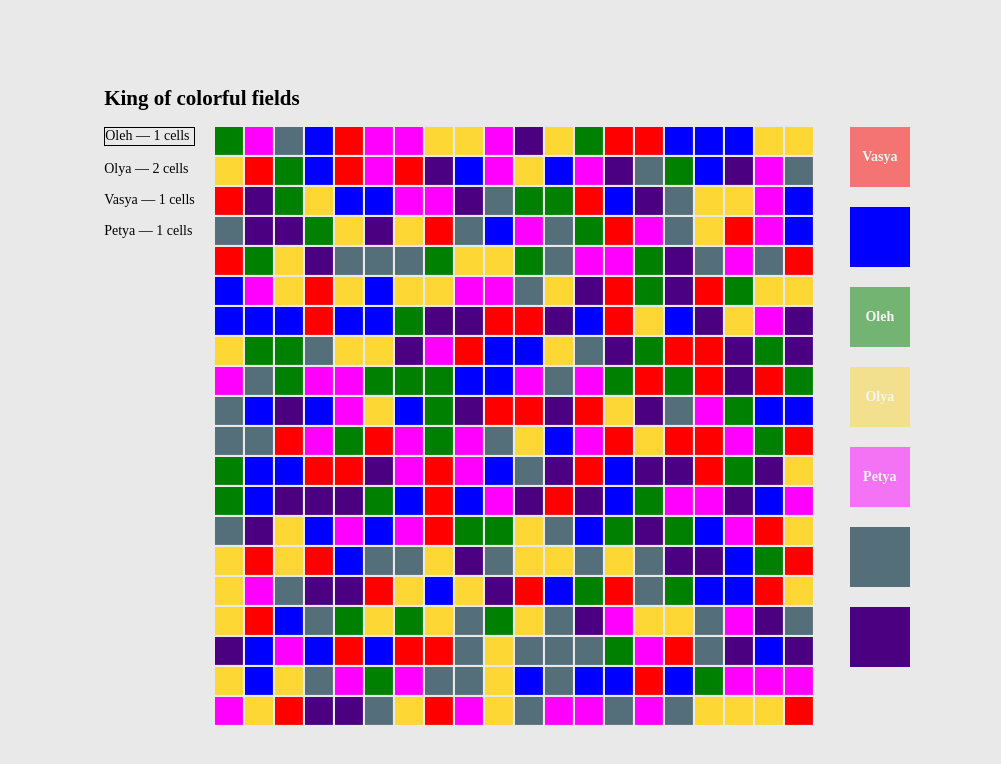
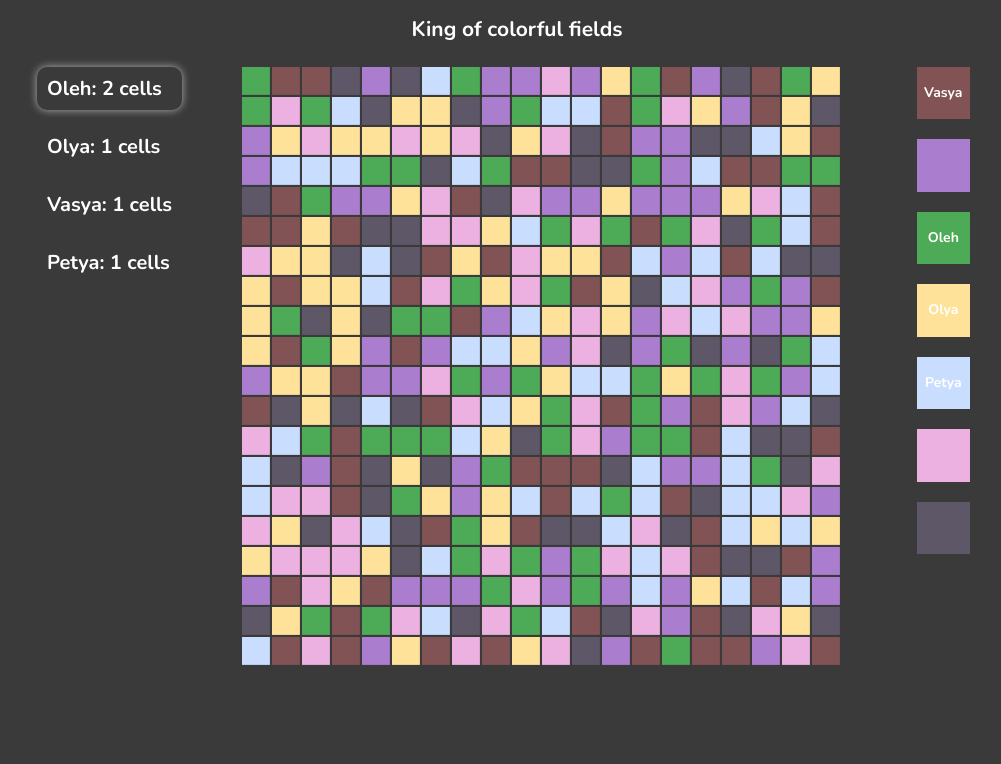
Before and after one commit to Lol9tor/KingOfColorsFields, a website built with webpack: page index.html in a window 1280 px wide. Shown: the whole page, without its empty margins (123-1124 px from the left). Built offline with nearby package versions, Linux system fonts and the light colour scheme.

Commit message:
add new colors, add new font, change some styles

```diff
--- a/index.html
+++ b/index.html
@@ -2,7 +2,9 @@
 <html>
 <head>
     <meta charset="UTF-8">
+    <meta name="viewport" content="width=device-width, initial-scale=1" />
     <title>King of colorful fields</title>
+    <link href="https://fonts.googleapis.com/css2?family=Nunito:ital,wght@0,700;1,400&display=swap" rel="stylesheet">
 </head>
 <body>
 
--- a/src/assets/scss/index.scss
+++ b/src/assets/scss/index.scss
@@ -1,5 +1,6 @@
-$main-color: #e9e9e9;
+$main-color:#3a3a3a;
 $font-size: 14px;
+$font-family: 'Nunito', sans-serif;
 
 @import './normalize.css';
 
@@ -8,18 +9,26 @@ body {
   padding: 0;
   background-color: $main-color;
   font-size: $font-size;
+  font-family: $font-family;
+  color: #fff;
+}
+
+h2 {
+  text-align: center;
+  margin-bottom: 25px;
 }
 
 #root {
+  margin: 0 auto;
+  max-width: 960px;
+}
+
+#wrapper {
   display: flex;
-  justify-content: center;
-  align-items: center;
-  height: 100vh;
+  justify-content: space-between;
 }
 
 #colorsPanel {
-  vertical-align: top;
-  display: inline-block;
   margin-left: 25px;
   position: relative;
 }
@@ -44,17 +53,17 @@ body {
 }
 
 .playersPanel {
-  display: inline-block;
-  vertical-align: top;
-
   ul {
     margin: 0 20px 0 0;
     padding: 0;
     list-style-type: none;
     li {
+      font-size: 20px;
       margin-bottom: 15px;
+      padding: 10px 10px;
       &.active {
-        border: 1px solid black;
+        box-shadow: 0px 0px 8px 0px rgba(255, 255, 255, 0.6);
+        border-radius: 10px;
       }
     }
   }
--- /dev/null
+++ b/src/config/config.js
@@ -0,0 +1,4 @@
+export const colors = {
+  gameField: ['#815355', '#aa7dce', '#4daa57', '#ffe29a', '#c9ddff', '#ecb0e1', '#5e5768']
+}
+export const bonuses = ['bomb', 'freeze', 'mixCells', 'newCells', 'night']
--- a/src/drawer.js
+++ b/src/drawer.js
@@ -8,11 +8,11 @@ export default class Drawer {
 		this.width = game.field.width * this.cellSize;
 		this.height = game.field.height * this.cellSize;
 		this.handlers = handlers;
+		this.playersViewMode = false;
 		// this.initializeDrawing();
 	}
-}
 
-Drawer.prototype.initializeDrawing = function () {
+	initializeDrawing () {
 		const canvasEl = document.createElement('canvas'),
 			wrapperElement = document.createElement('div'),
 			title =  document.createElement('h2');
@@ -28,14 +28,29 @@ Drawer.prototype.initializeDrawing = function () {
 		this.colorsPanel.style.height = this.height + 'px';
 		this.colorsPanel.style.width = this.cellSize * 3 + 'px';
 		// this.render();
-	wrapperElement.appendChild(title);
 		wrapperElement.appendChild(this.playersPanel);
 		wrapperElement.appendChild(canvasEl);
 		wrapperElement.appendChild(this.colorsPanel);
-	document.getElementById('root').appendChild(wrapperElement);
-};
 
-Drawer.prototype.drawField = function () {
+		const rootEl = document.getElementById('root');
+		rootEl.appendChild(title);
+		rootEl.appendChild(wrapperElement);
+
+		canvasEl.addEventListener('mousedown', this.handleMouseDown);
+		window.addEventListener('mouseup', this.handleMouseUp);
+	}
+
+	handleMouseDown () {
+		this.playersViewMode = true;
+	}
+
+	handleMouseUp () {
+		if (this.playersViewMode) {
+			this.playersViewMode = false;
+		}
+	}
+
+	drawField () {
 		for (let i = 0; i < this.field.cells.length; i++) {
 			for (let j = 0; j < this.field.cells[i].length; j++) {
 				let obj = this.field.cells[i][j],
@@ -45,49 +60,48 @@ Drawer.prototype.drawField = function () {
 				this.canvas.fillRect(x, y, 0.93 * this.cellSize, 0.93 * this.cellSize); //for making margins between cells
 			}
 		}
-};
+	}
 
-Drawer.prototype.drawColorPanel = function () {
+	drawColorPanel () {
 		const panelButtonWrapper = document.createElement('div');
 		panelButtonWrapper.setAttribute('id', 'panelButtonWrapper');
 		for (let i = 0; i < this.field.colors.length; i++) {
 			const panelButton = document.createElement('div'),
 				currentColor = this.field.colors[i];
 			panelButton.setAttribute('data-color', currentColor);
-		panelButton.style.height = this.cellSize * 2 + 'px';
-		panelButton.style.width = this.cellSize * 2 + 'px';
-		panelButton.style.lineHeight = this.cellSize * 2 + 'px';
+			panelButton.style.height = this.cellSize * 1.75 + 'px';
+			panelButton.style.width = this.cellSize * 1.75 + 'px';
+			panelButton.style.lineHeight = this.cellSize * 1.75 + 'px';
 			panelButton.style.backgroundColor = currentColor;
 			if (this.game.getAvailableColors().includes(currentColor)){
 				panelButton.addEventListener('click', this.playerMove.bind(this));
 			} else {
 				const currentPlayer = this.game.players.find((pl)=>pl.cells[0].currentColor === currentColor);
-			panelButton.style.opacity = 0.5;
 				panelButton.innerHTML = `<span>${currentPlayer.user}</span>`;
 			}
 			panelButtonWrapper.appendChild(panelButton);
 		}
 		this.colorsPanel.innerHTML = '';
 		this.colorsPanel.appendChild(panelButtonWrapper);
-};
+	}
 
-Drawer.prototype.drawPlayersPanel = function (currentPlayer) {
+	drawPlayersPanel (currentPlayer) {
 		const listWrapper = document.createElement('ul'),
 			list = this.game.players.map((pl)=>{
-			return `<li class=${pl.user===currentPlayer.user?'active':''}>${pl.user} — ${pl.cells.length} cells</li>`;
+				return `<li class=${pl.user===currentPlayer.user?'active':''}>${pl.user}:  ${pl.cells.length} cells</li>`;
 			});
-	console.log(list);
 		listWrapper.innerHTML = list.join('');
 		this.playersPanel.innerHTML = '';
 		this.playersPanel.appendChild(listWrapper);
-};
+	}
 
-Drawer.prototype.render = function (currentPlayer) {
+	playerMove (e) {
+		this.handlers.selectColor(e.currentTarget.getAttribute('data-color'));
+	}
+
+	render (currentPlayer) {
 		this.drawPlayersPanel(currentPlayer);
 		this.drawField();
 		this.drawColorPanel();
-};
-
-Drawer.prototype.playerMove = function (e) {
-	this.handlers.selectColor(e.currentTarget.getAttribute('data-color'));
-};
+	}
+}
--- a/src/field.js
+++ b/src/field.js
@@ -1,19 +1,19 @@
 import Cell from './cell';
 import {getRandomArrayElement} from './utils/helper';
+import { colors, bonuses } from './config/config';
 
 export default class Field {
 	constructor(w, h) {
 		this.width = w || 20;
 		this.height = h || 20;
-		this.colors = ['red', 'blue', 'green', '#FDD835', 'magenta', '#546e7a', 'indigo'];
-		this.bonuses = ['bomb', 'freeze', 'mixCells', 'newCells', 'night'];
+		this.colors = colors.gameField;
+		this.bonuses = bonuses;
 		this.FREQUANCY_BONUSES = 0.025;
 		this.cells = [];
 		this.createField();
 	}
-}
 
-Field.prototype.createField = function () {
+	createField () {
 		for (let i = 0; i < this.width; i++) {
 			this.cells[i] = [];
 			for (let j = 0; j < this.height; j++) {
@@ -33,4 +33,5 @@ Field.prototype.createField = function () {
 				//i ? (i--) : (i=0);
 			}
 		}
-};
+	}
+}
--- a/src/utils/helper.js
+++ b/src/utils/helper.js
@@ -1,5 +1,5 @@
 export function getUniqueId() {
-	return Date.now() + "_" + (Math.random()*Math.pow(10, 16)).toString(16);
+	return Date.now() + "_" + (Math.random()*Math.pow(10, 17)).toString(16);
 }
 
 export function getRandomArrayElement (array) {
```
Lines whose indentation alone changed are shown as unchanged.
